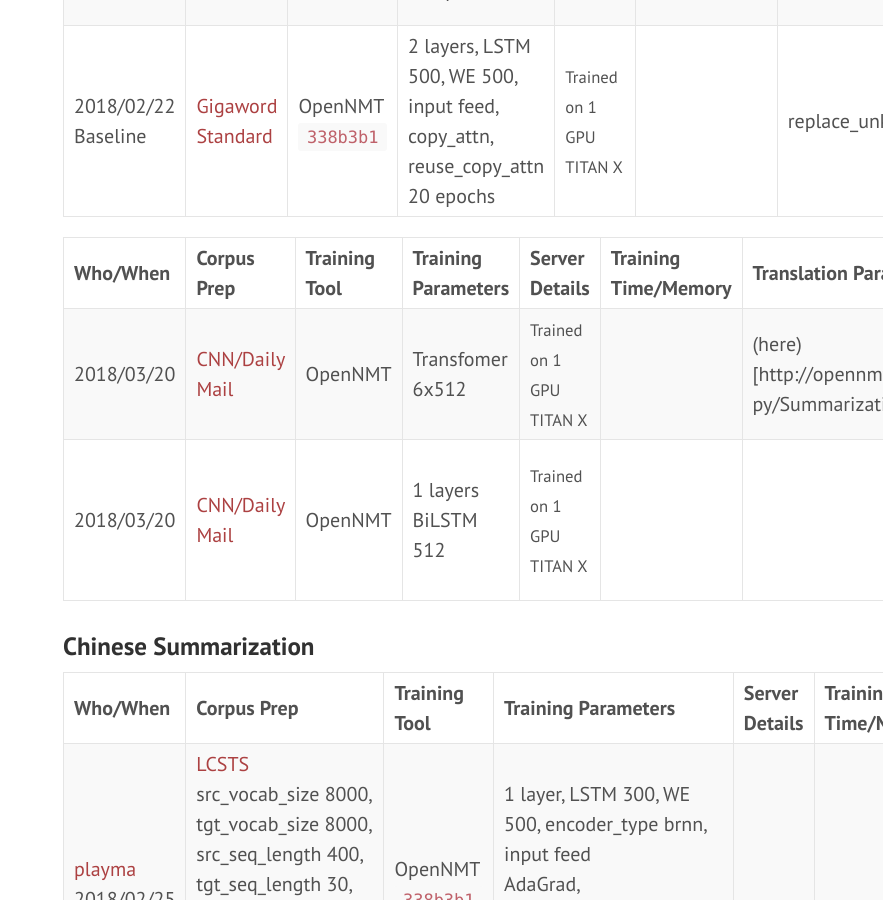
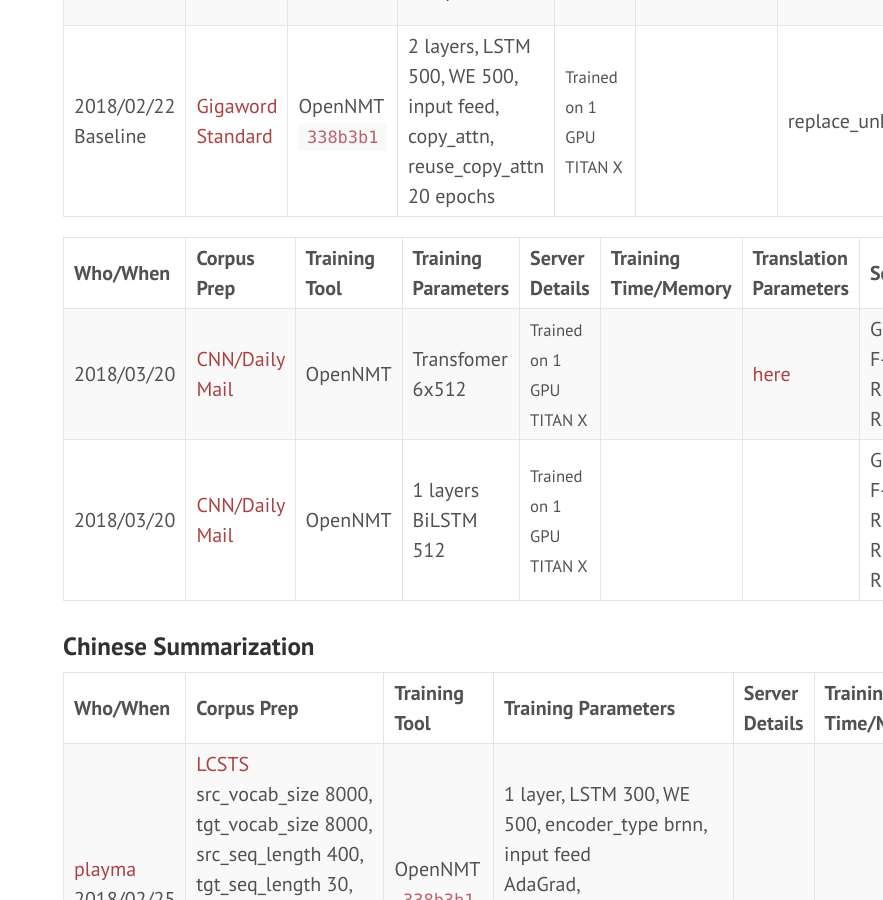
Before and after one commit to OpenNMT/opennmt.github.io, a Jekyll site: the page built from Models-py.md, in a window 1280 px wide and 900 px high, scrolled down 1452 px. Shown: the whole window, without its empty margins (397-1280 px from the left). Built offline with Jekyll 4.4.1, drawn with Linux system fonts in a browser that asks for light colours.

Commit message:
Update Models-py.md

```diff
--- a/Models-py.md
+++ b/Models-py.md
@@ -41,7 +41,7 @@ This page benchmarks training results of open-source NMT systems with generated
 
  | Who/When      | Corpus Prep     | Training Tool | Training Parameters | Server Details | Training Time/Memory | Translation Parameters | Scores | Model |
 |:------------- |:--------------- |:-------------|:-------------------|:---------------|:-------------|:------------|:------|:-----|
-| 2018/03/20<br> | [CNN/Daily Mail](https://github.com/harvardnlp/sent-summary) | OpenNMT | Transfomer 6x512 | <small>Trained on 1 GPU TITAN X  |  | (here)[http://opennmt.net/OpenNMT-py/Summarization.html] | Gigaword F-Score R1:  R2:  RL:   | 1.1GB [here](https://s3.amazonaws.com/opennmt-models/sum_transformer_model_acc_57.25_ppl_9.22_e16.pt) |
+| 2018/03/20<br> | [CNN/Daily Mail](https://github.com/harvardnlp/sent-summary) | OpenNMT | Transfomer 6x512 | <small>Trained on 1 GPU TITAN X  |  | [here](http://opennmt.net/OpenNMT-py/Summarization.html) | Gigaword F-Score R1:  R2:  RL:   | 1.1GB [here](https://s3.amazonaws.com/opennmt-models/sum_transformer_model_acc_57.25_ppl_9.22_e16.pt) |
 | 2018/03/20<br> | [CNN/Daily Mail](https://github.com/harvardnlp/sent-summary) | OpenNMT | 1 layers BiLSTM 512 | <small>Trained on 1 GPU TITAN X  |  | | Gigaword F-Score R1: 39.12 R2: 17.35  RL: 36.12  | 900MB [here](https://s3.amazonaws.com/opennmt-models/ada6_bridge_oldcopy_tagged_larger_acc_54.84_ppl_10.58_e17.pt) |
 
 ### Chinese Summarization
```
